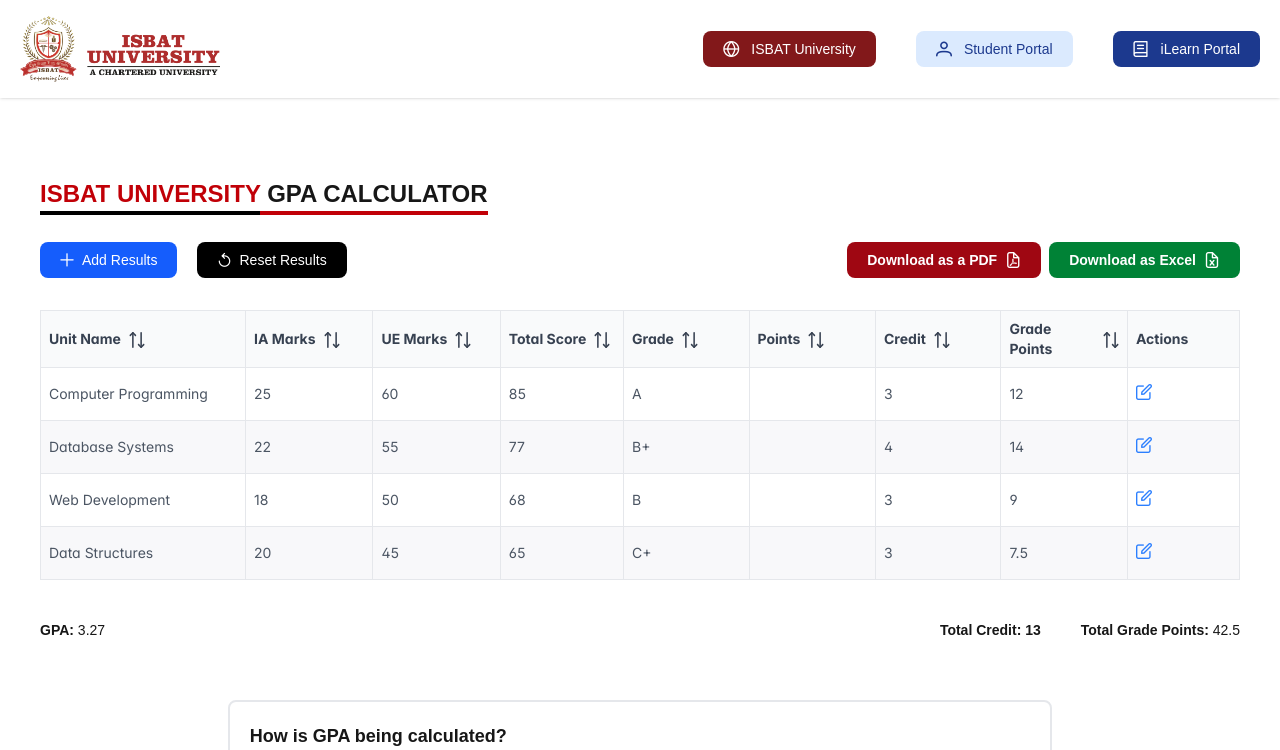
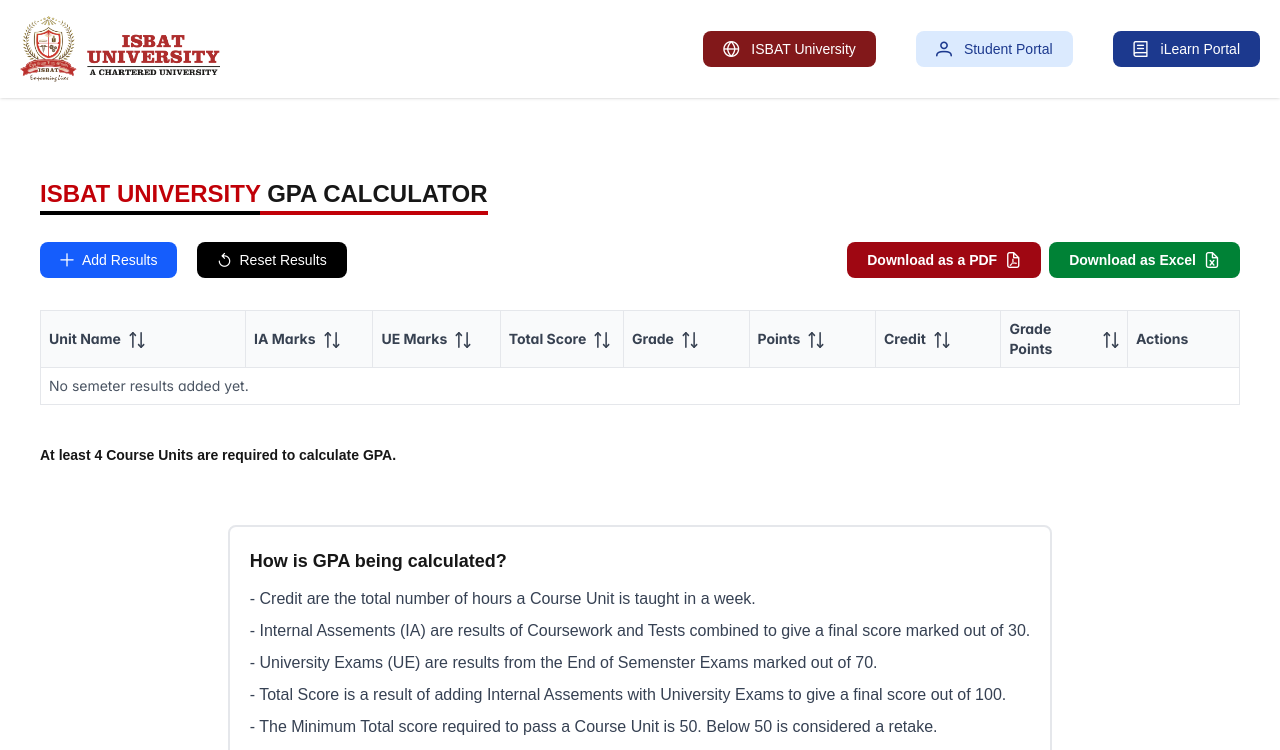
Before and after one commit to SimonDdungu/ISBAT-GPA-Calculator, a Next.js app: page / in a window 1280 px wide. Shown: the top 750 px of the page. Built offline with nearby package versions, Linux system fonts and the light colour scheme.

Commit message:
Minor update

```diff
--- a/src/components/Table/GPATable.tsx
+++ b/src/components/Table/GPATable.tsx
@@ -11,7 +11,7 @@
 
 
 const GPATable = () => {
-  const [results, setResults] = useState<any[]>(dummyResults)
+  const [results, setResults] = useState<GpaAttributes[]>([])
 
 
   const totalCredits = results.reduce((sum, row) => sum + row.credit, 0);
```
